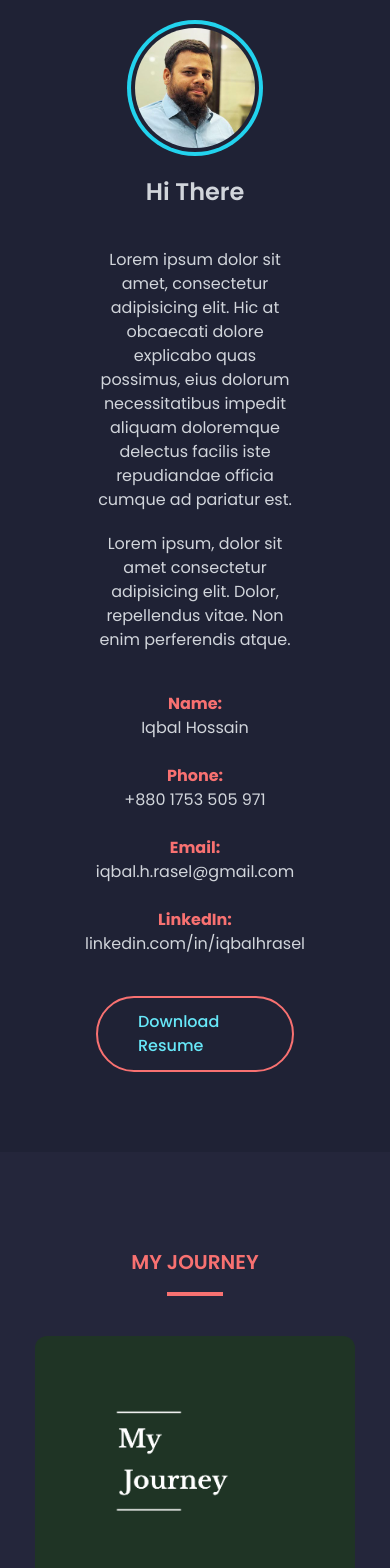
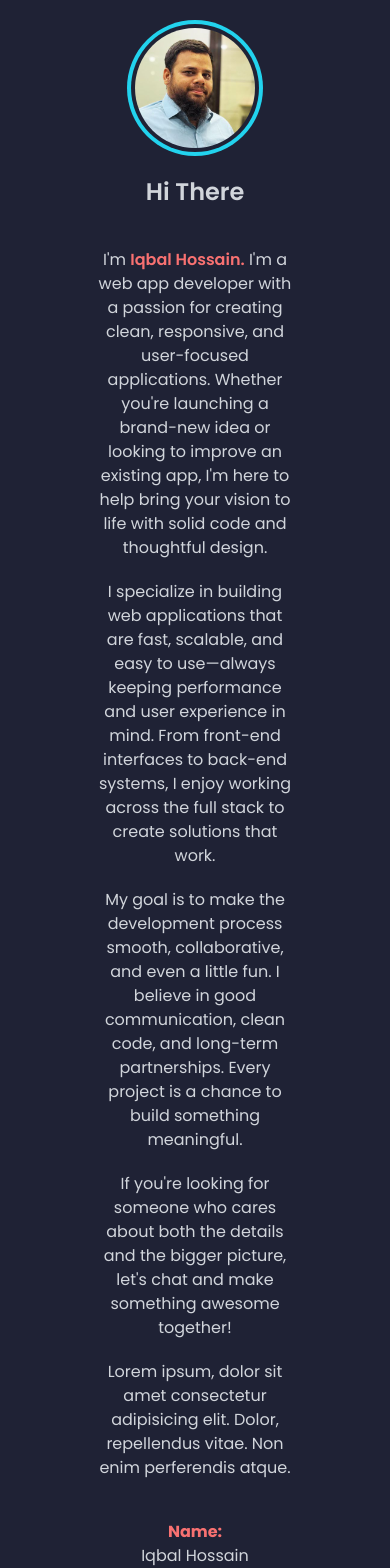
Before and after one commit to iqbalhrasel/iqbal-h-blog-vue, a Vue app: page /about in a window 390 px wide. Shown: the part 432-2000 px from the top of the page. Built offline with nearby package versions, Linux system fonts and the light colour scheme; no server answers.

Commit message:
css tweaks

```diff
--- a/src/views/AboutView.vue
+++ b/src/views/AboutView.vue
@@ -20,12 +20,26 @@
         <div class="flex flex-col items-center lg:items-start">
           <p class="text-gray-300 font-semibold text-2xl mt-6 lg:mt-0">Hi There</p>
 
-          <p class="mt-10 about-p-txt">Lorem ipsum dolor sit amet, consectetur adipisicing
-            elit. Hic at obcaecati
-            dolore explicabo
-            quas possimus,
-            eius dolorum necessitatibus impedit aliquam doloremque delectus facilis iste repudiandae officia cumque ad
-            pariatur est.</p>
+          <p class="mt-10 about-p-txt">I'm <span class="text-red-400 font-semibold">{{ details.name }}.</span> I'm a web
+            app developer with a passion for
+            creating clean, responsive, and user-focused applications. Whether you're launching a brand-new idea or
+            looking to improve an existing app, I'm here to help bring your vision to life with solid code and
+            thoughtful design.</p>
+          <p class="mt-5 about-p-txt">
+            I specialize in building web applications that are fast, scalable, and easy to use—always keeping
+            performance and user experience in mind. From front-end interfaces to back-end systems, I enjoy working
+            across the full stack to create solutions that work.
+          </p>
+          <p class="mt-5 about-p-txt">
+            My goal is to make the development process smooth, collaborative, and even a little fun. I believe in good
+            communication, clean code, and long-term partnerships. Every project is a chance to build something
+            meaningful.
+          </p>
+          <p class="mt-5 about-p-txt">
+            If you're looking for someone who cares about both the details and the bigger picture, let's chat and make
+            something awesome together!
+          </p>
+
           <p class="mt-5 about-p-txt">Lorem ipsum, dolor sit amet consectetur adipisicing
             elit. Dolor, repellendus
             vitae. Non enim perferendis
@@ -57,7 +71,7 @@
 
           <div class="flex flex-col items-center w-full mt-10">
             <a :href="`${details.resume}?format=pdf`" target="_blank"
-              class="border-2 border-red-400 px-10 py-3 rounded-full text-cyan-300 font-medium hover:bg-red-400 hover:text-white transition duration-300 mx-auto">Download
+              class="border-2 border-red-400 px-7 py-3 rounded-full text-cyan-300 font-medium hover:bg-red-400 hover:text-white transition duration-300 mx-auto">Download
               Resume</a>
           </div>
 
--- a/src/views/HomeView.vue
+++ b/src/views/HomeView.vue
@@ -20,16 +20,10 @@
     <!-- my services -->
     <section class="bg-bgDeep py-24">
       <p class="section-red-txt">Services</p>
-      <h2 class="section-head-txt">My Services</h2>
+      <h2 class="section-head-txt">I Help Clients With</h2>
       <div class="flex flex-col items-center mt-6">
-        <p class="md:w-1/3 mx-10 md:mx-0 text-center text-gray-300">Lorem ipsum, dolor sit amet consectetur adipisicing
-          elit.
-          Maiores
-          pariatur tempore
-          ab
-          ullam atque
-          consequatur
-          ducimus inventore natus ipsa eum!</p>
+        <p class="md:w-1/3 mx-10 md:mx-0 text-center text-gray-300">Working together starts with understanding your
+          goals, so we can build powerful web apps that feel right — efficient, modern, and yours.</p>
         <div class="section-red-line mt-10"></div>
       </div>
 
@@ -101,7 +95,7 @@
 
           <div class="flex flex-col items-center w-full mt-10">
             <a :href="`${details.resume}?format=pdf`" target="_blank"
-              class="border-2 border-red-400 px-10 py-3 rounded-full text-cyan-300 font-medium hover:bg-red-400 hover:text-white transition duration-300 mx-auto">Download
+              class="border-2 border-red-400 px-7 py-3 rounded-full text-cyan-300 font-medium hover:bg-red-400 hover:text-white transition duration-300 mx-auto">Download
               Resume</a>
 
             <router-link :to="{ name: 'about' }" class="text-cyan-300 flex hover:underline mt-10">
@@ -121,7 +115,7 @@
     </section>
 
     <!-- expertise -->
-    <section class="px-20 md:px-28 xl:px-40 bg-bgDeep py-24 grid md:grid-cols-2">
+    <section class="px-5 sm:px-20 md:px-28 xl:px-40 bg-bgDeep py-24 grid md:grid-cols-2">
       <div class="md:mr-14 flex flex-col items-center md:items-start">
         <p class="section-red-txt mt-6">i'm expert on</p>
         <h2 class="section-head-txt md:text-start">Let's Work Together</h2>
@@ -183,8 +177,8 @@
         <h2 class="section-head-txt">Latest Blogs</h2>
         <div class="flex flex-col items-center mt-6">
           <p class="md:w-1/3 w-2/3 text-center text-gray-300">
-            Lorem ipsum dolor sit amet consectetur adipisicing elit. Earum voluptatum tempore alias aliquam deserunt
-            provident ut.
+            Sharing ideas, lessons, and discoveries from my journey. These blogs offer insights, tips, and stories from
+            real projects and experiences.
           </p>
           <div class="section-red-line mt-10"></div>
         </div>
```
